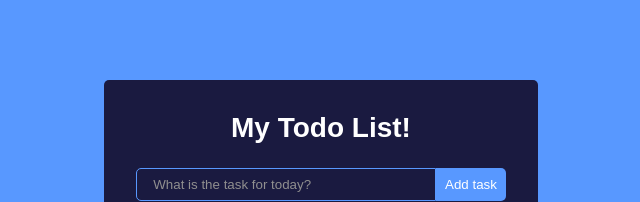
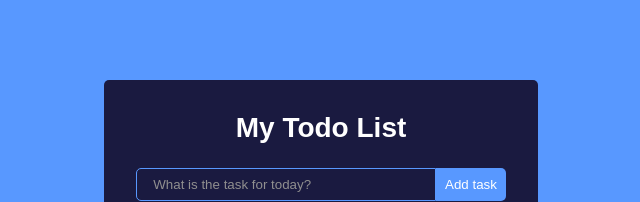
Before and after one commit to khazarglzd/react_todo_list, a React (Create React App) app: page / in a window 1280 px wide. Shown: the top 202 px of the page, without its empty margins (319-959 px from the left). Built offline with nearby package versions, Linux system fonts and the light colour scheme.

Commit message:
some ui changes

```diff
--- a/src/App.js
+++ b/src/App.js
@@ -1,11 +1,11 @@
 import React from 'react'
-import TodoWrapperLocalStorage from './components/TodoWrapperLocalStorage'
+import TodoWrapper from './components/TodoWrapper'
 import "./App.css"
 
 const App = () => {
   return (
     <div className='App'>
-      <TodoWrapperLocalStorage />
+      <TodoWrapper />
     </div>
   )
 }
--- a/src/components/TodoWrapperLocalStorage.js
+++ b/src/components/TodoWrapper.js
@@ -14,7 +14,7 @@ const TodoWrapper = () => {
     }, []);
 
     const addTodo = (todo) => {
-        const newTodos = ([...todos, { id: Math.random(), completed: false, isEditing: false, task: todo }])
+        const newTodos = ([{ id: Math.random(), completed: false, isEditing: false, task: todo }, ...todos])
         setTodos(newTodos);
         localStorage.setItem('todos', JSON.stringify(newTodos));
 
@@ -51,11 +51,10 @@ const TodoWrapper = () => {
         localStorage.setItem('todos', JSON.stringify(newTodos));
     };
 
-    console.log(todos.length)
 
     return (
         <div className="TodoWrapper">
-            <h1>My Todo List!</h1>
+            <h1>My Todo List</h1>
             <TodoForm addTodo={addTodo} />
             {todos.length > 0 ? todos.map((todo) =>
                 todo.isEditing ? (
@@ -67,6 +66,7 @@ const TodoWrapper = () => {
                         deleteTodo={deleteTodo}
                         editTodo={editTodo}
                         toggleComplete={toggleComplete}
+                        addTodo={addTodo}
                     />
                 )
             ) : <h4> There are no todos for to do today :)</h4>}
```
Also changed, not shown: src/components/Todo.js (+4 -3 lines).
